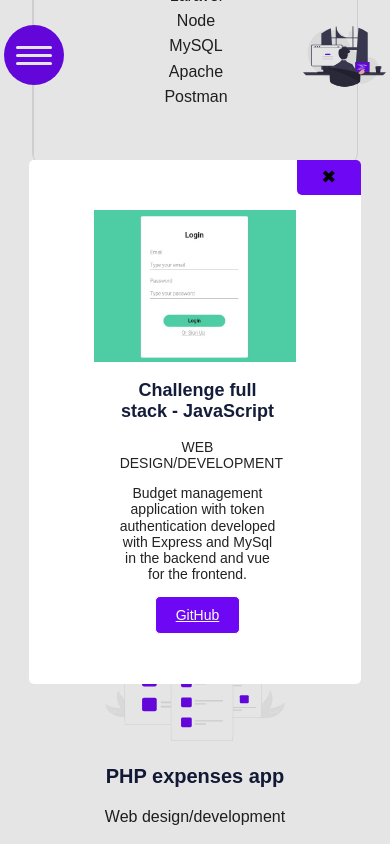
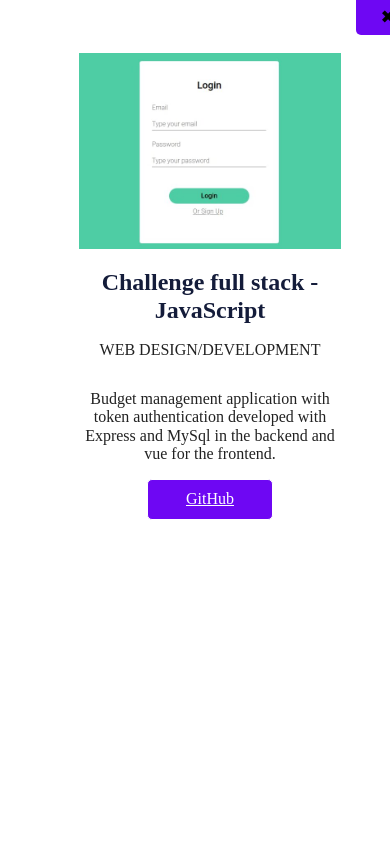
Before and after one commit to Behelit0906/portafolio, a Vue app: page / in a window 390 px wide. Both pictures are taken after a click on the element 195 px from the left and 3270 px from the top of the page. Shown: the part 2848-3692 px from the top of the page. Built offline with nearby package versions, Linux system fonts and the light colour scheme; a web font is replaced by a local one.

Commit message:
refactoring modal's template and css styles

```diff
--- a/src/components/WorkModal.vue
+++ b/src/components/WorkModal.vue
@@ -18,7 +18,6 @@ const imagePath = new URL(`../assets/img/projectImages/${props.image}`, import.m
 </script>
 
 <template>
-    <div class="modal-background">
     <div class="modal-container">
         <div @click="emit('close')" class="close-button">&#10006;</div>
         <div class="flex-container">
@@ -36,23 +35,9 @@ const imagePath = new URL(`../assets/img/projectImages/${props.image}`, import.m
             </div>
         </div>
     </div>
-    </div>
 </template>
 
 <style scoped>
-.modal-background {
-    display: flex;
-    justify-content: center;
-    align-items: center;
-    position: absolute;
-    top: 0;
-    z-index: 20;
-    width: 100vw;
-    height: 100vh;
-    font-family: 'europa', sans-serif;
-    background-color: rgba(0, 0, 0, 0.1);
-}
-
 .modal-container {
     position: relative;
     z-index: 30;
@@ -94,22 +79,30 @@ const imagePath = new URL(`../assets/img/projectImages/${props.image}`, import.m
 }
 
 .modal-description-container {
+    display: flex;
+    flex-direction: column;
+    justify-content: center;
     width: 50%;
-    padding-left: 25px;
-    padding-right: 20px;
     color: var(--font-body-color);
 }
 
 .flex-container {
     display: flex;
+    padding: 2%;
     flex-direction: row;
-    gap: 0px;
+    gap: 20px;
+    text-align: center;
 }
 
 .modal-title {
+    margin: 0;
     font-size: 24px;
     color: var(--title-color);
     font-weight: 700;
+}
+
+.project-type {
+    margin-bottom: 15px;
 }
 
 .modal-button-container {
@@ -118,61 +111,22 @@ const imagePath = new URL(`../assets/img/projectImages/${props.image}`, import.m
     gap: 10px;
 }
 
-@media screen and (max-width:850px) {
-    .modal-image {
-        height: 100%;
-    }
-}
 
-@media screen and (max-width:750px) {
-
-    .modal-container {
-        box-sizing: border-box;
-        width: 85%;
-        overflow-y: scroll;
-        max-height: 550px;
-        padding: 50px 10px;
-        text-align: center;
-    }
-
-    .modal-image-container {
-        width: 100%;
-        padding: 0;
-        justify-content: center;
-    }
-
-    .modal-image {
-        width: 65%;
-    }
+@media screen and (max-width: 700px) {
 
     .flex-container {
         flex-direction: column;
         align-items: center;
     }
 
-    .modal-description-container {
-        font-size: 14px;
+    .modal-image-container {
+        padding-top: 25px;
+        width: 70%;
     }
 
-    .modal-title {
-        font-size: 18px;
-    }
-}
-
-@media screen and (max-height:500px) {
-    .modal-container {
-        box-sizing: border-box;
-        width: 90%;
-        height: 90%;
-        overflow-y: scroll;
-        max-height: 275px;
-        text-align: left;
-    }
-
-    .flex-container {
-        flex-direction: row;
-        align-items: flex-start;
-        justify-content: center;
+    .modal-description-container {
+        padding-bottom: 3%;
+        width: 70%;
     }
 }
 
```
Lines whose indentation alone changed are shown as unchanged.
